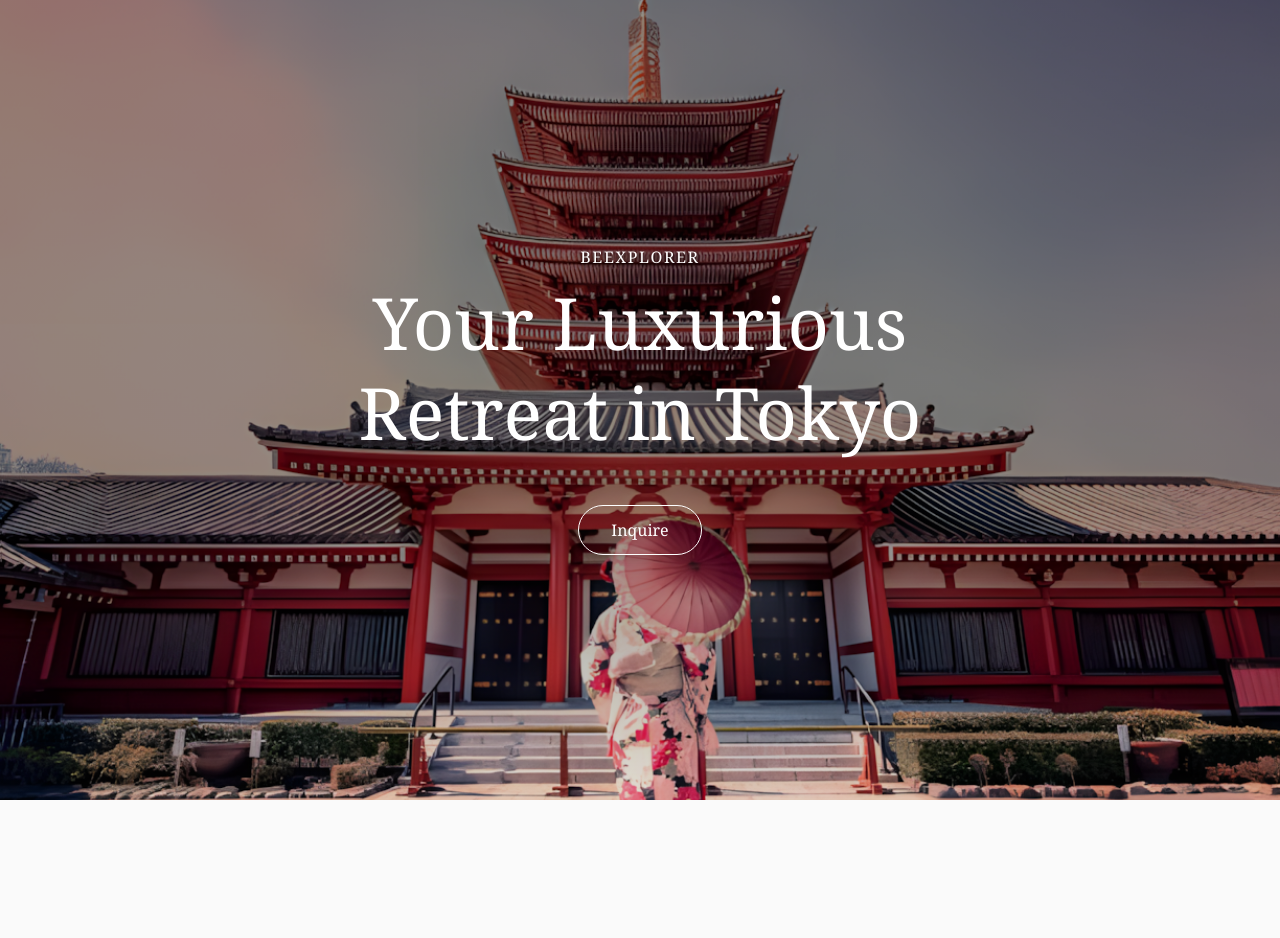
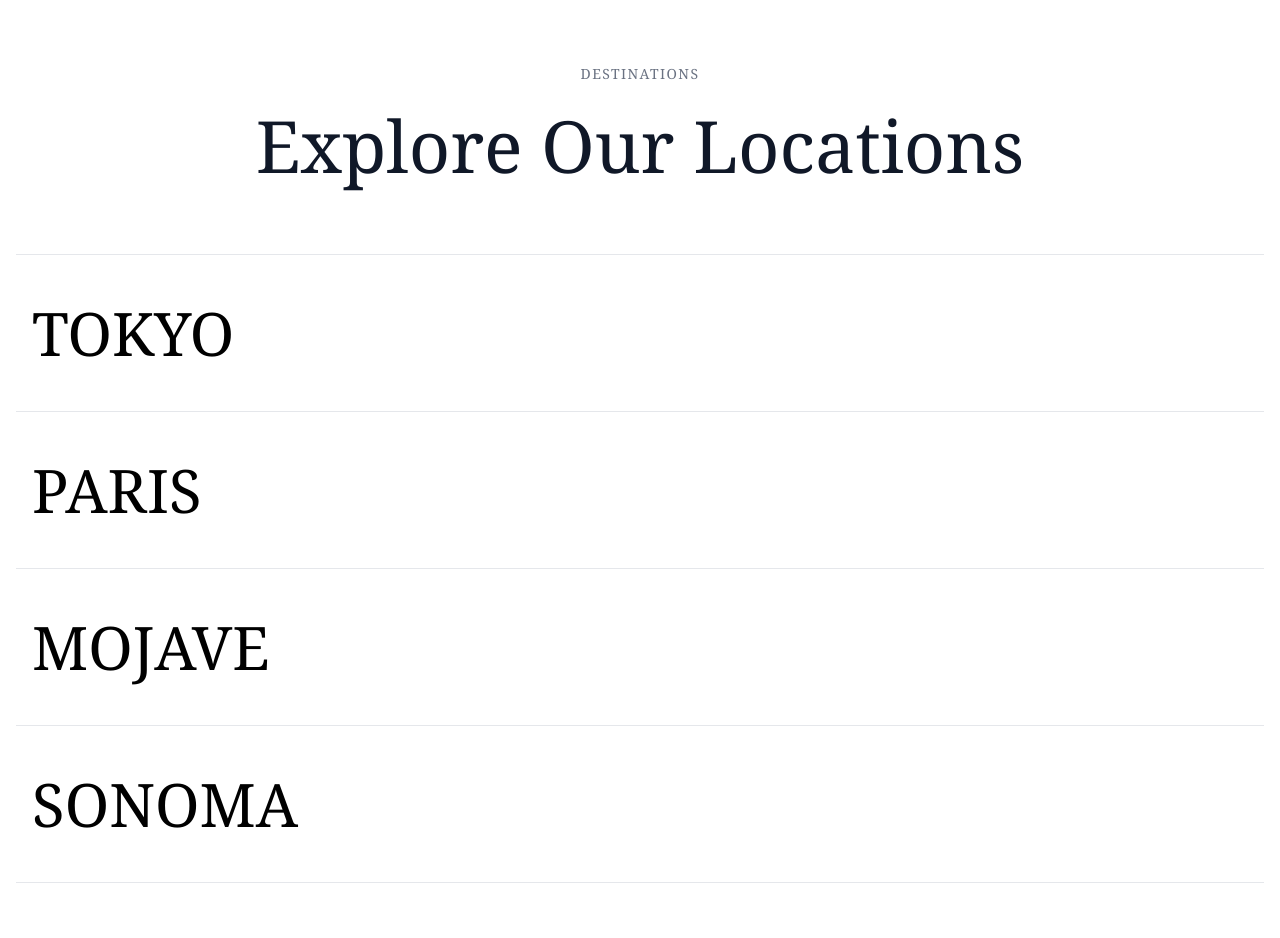
Before and after one commit to kynth65/Beexplorer, a React (Vite) app: page /locations in a window 1280 px wide. Before the commit this address led to /. Shown: the top 938 px of the page. Built offline with nearby package versions, Linux system fonts and the light colour scheme.

Commit message:
create locations component

```diff
--- a/src/components/homepage/Navbar.jsx
+++ b/src/components/homepage/Navbar.jsx
@@ -78,12 +78,12 @@ export default function Navbar() {
         <div className="flex items-center space-x-8">
           <nav className="hidden md:flex space-x-8">
             <a
-              href="/gallery"
+              href="/locations"
               className={`hover:opacity-80 font-serif ${
                 pastHero ? "text-black" : "text-white"
               }`}
             >
-              Gallery
+              Locations
             </a>
             <a
               href="/info"
--- /dev/null
+++ b/src/pages/LocationList.jsx
@@ -0,0 +1,133 @@
+import React, { useState } from "react";
+// Import images directly
+import akihabara from "../assets/akihabara.jpg";
+import kamakura from "../assets/kamakura.png";
+import Navbar from "../components/homepage/Navbar";
+
+export default function LocationList() {
+  // We'll use this to track which location is being hovered
+  const [activeLocation, setActiveLocation] = useState(null);
+
+  // Sample locations data - in a real app, you would import this or fetch from an API
+  const locations = [
+    {
+      id: 1,
+      name: "TOKYO",
+      image: akihabara,
+      description: "Experience ancient traditions in modern Japan",
+    },
+    {
+      id: 2,
+      name: "PARIS",
+      image: kamakura,
+      description: "Discover the city of lights and romance",
+    },
+    {
+      id: 3,
+      name: "MOJAVE",
+      image: akihabara,
+      description: "Explore the beautiful desert landscapes",
+    },
+    {
+      id: 4,
+      name: "SONOMA",
+      image: kamakura,
+      description: "Indulge in wine country elegance",
+    },
+    {
+      id: 5,
+      name: "MONTEREY",
+      image: akihabara,
+      description: "Experience coastal California charm",
+    },
+    {
+      id: 6,
+      name: "SEQUOIA",
+      image: kamakura,
+      description: "Walk among ancient giant trees",
+    },
+    // Additional locations would be added here
+  ];
+
+  return (
+    <>
+      <Navbar style={{ text: "text-black" }} />
+
+      <section className="bg-white">
+        <div className="container mx-auto px-4 max-w-7xl">
+          {/* Heading */}
+          <div className="text-center py-16">
+            <h3 className="uppercase text-sm tracking-widest text-gray-500 mb-4 font-serif">
+              DESTINATIONS
+            </h3>
+            <h2 className="text-4xl md:text-5xl lg:text-7xl font-serif text-gray-900 leading-tight">
+              Explore Our Locations
+            </h2>
+          </div>
+
+          {/* Location list */}
+          <div className="flex flex-col w-full">
+            {locations.map((location) => (
+              <div
+                key={location.id}
+                className="group relative border-t border-gray-200 py-12 overflow-hidden hover:bg-gray-50 transition-colors duration-300 cursor-pointer"
+              >
+                {/* Background image - use actual image element instead of background-image */}
+                <div
+                  className={`absolute inset-0 w-full h-full overflow-hidden transition-opacity duration-500 ${
+                    activeLocation === location ? "opacity-100" : "opacity-0"
+                  }`}
+                >
+                  <img
+                    src={location.image}
+                    alt={location.name}
+                    className="absolute inset-0 w-full h-full object-cover transform transition-transform duration-700 ease-out"
+                    style={{
+                      transform:
+                        activeLocation === location
+                          ? "scale(1)"
+                          : "scale(1.05)",
+                    }}
+                  />
+                  <div className="absolute inset-0 bg-white bg-opacity-70"></div>
+                </div>
+
+                {/* Location content */}
+                <div className="container mx-auto px-4 max-w-7xl relative z-10">
+                  <div className="flex flex-col md:flex-row md:items-center">
+                    <h3 className="text-4xl md:text-5xl lg:text-6xl font-serif text-black cursor-pointer">
+                      {location.name}
+                    </h3>
+
+                    {/* Description that appears on hover */}
+                    <div
+                      className={`md:ml-auto max-w-md mt-4 md:mt-0 transition-all duration-500 ease-out ${
+                        activeLocation === location
+                          ? "opacity-100 translate-y-0 visible"
+                          : "opacity-0 translate-y-4 invisible"
+                      }`}
+                    >
+                      <p className="text-lg text-black font-serif">
+                        {location.description}
+                      </p>
+                    </div>
+                  </div>
+                </div>
+              </div>
+            ))}
+          </div>
+
+          {/* View all destinations link */}
+          <div className="text-center py-16">
+            <a
+              href="/destinations"
+              className="inline-block text-lg font-serif text-gray-900 hover:text-gray-700 border-b-2 border-gray-900 hover:border-gray-700 pb-1 transition-colors duration-300"
+            >
+              View All Destinations
+            </a>
+          </div>
+        </div>
+      </section>
+    </>
+  );
+}
--- a/src/router.jsx
+++ b/src/router.jsx
@@ -1,10 +1,15 @@
 import { createBrowserRouter } from "react-router-dom";
 import Homepage from "./pages/Homepage";
 import NotFound from "./pages/NotFound";
+import LocationList from "./pages/LocationList";
 const router = createBrowserRouter([
   {
     path: "/",
     element: <Homepage />,
+  },
+  {
+    path: "/locations",
+    element: <LocationList />,
   },
   {
     path: "*",
```
